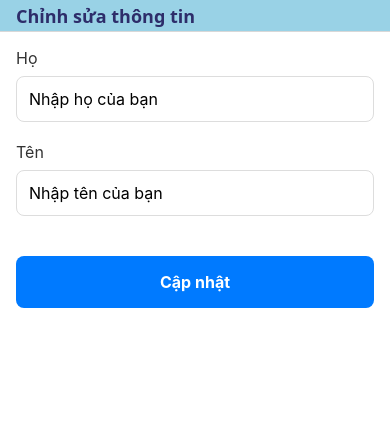
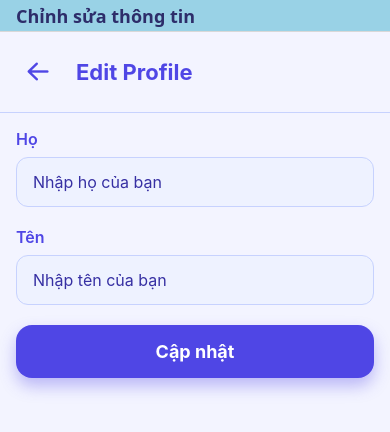
Before and after one commit to Geawn/BiKa, a React Native app: screen /EditProfile in a window 390 px wide. Shown: the top 432 px of the page. Built offline with nearby package versions, Linux system fonts and the light colour scheme; no server answers.

Commit message:
perf(ui): improve ui/ux for user module

```diff
--- a/screens/EditProfileScreen.js
+++ b/screens/EditProfileScreen.js
@@ -18,51 +18,27 @@ const EditProfileScreen = ({ navigation }) => {
   const [lastName, setLastName] = useState('');
 
   useEffect(() => {
-    console.log('[EditProfile] Screen mounted');
     fetchUserProfile();
   }, []);
 
   const fetchUserProfile = async () => {
-    console.log('[EditProfile] Fetching user profile...');
     try {
       const token = await AsyncStorage.getItem('token');
-      console.log('[EditProfile] Token retrieved:', token ? 'Token exists' : 'No token');
-
+      if (!token) throw new Error('Token missing');
       const response = await fetch(API_ENDPOINTS.USER_PROFILE, {
-        headers: {
-          'Authorization': `Bearer ${token}`,
-        },
+        headers: { Authorization: `Bearer ${token}` },
       });
-
-      if (!response.ok) {
-        console.error('[EditProfile] Profile fetch failed:', response.status);
-        throw new Error('Failed to fetch profile');
-      }
-
+      if (!response.ok) throw new Error('Failed to fetch profile');
       const data = await response.json();
-      console.log('[EditProfile] Profile data received:', {
-        firstName: data.first_name,
-        lastName: data.last_name,
-        email: data.email,
-        role: data.role
-      });
-
       setFirstName(data.first_name || '');
       setLastName(data.last_name || '');
     } catch (error) {
-      console.error('[EditProfile] Profile Error:', error.message);
       Alert.alert('Lỗi', 'Không thể tải thông tin người dùng');
     }
   };
 
   const handleUpdateProfile = async () => {
-    console.log('[EditProfile] Update profile initiated', {
-      firstName: firstName.trim(),
-      lastName: lastName.trim()
-    });
-
     if (!firstName.trim() || !lastName.trim()) {
-      console.log('[EditProfile] Validation failed: Empty fields');
       Alert.alert('Lỗi', 'Vui lòng nhập đầy đủ họ và tên');
       return;
     }
@@ -70,22 +46,14 @@ const EditProfileScreen = ({ navigation }) => {
     setLoading(true);
     try {
       const token = await AsyncStorage.getItem('token');
-      console.log('[EditProfile] Token retrieved:', token ? 'Token exists' : 'No token');
+      if (!token) throw new Error('Bạn cần đăng nhập lại');
 
-      if (!token) {
-        throw new Error('No authentication token found');
-      }
-
-      console.log('[EditProfile] Sending update request...');
       const response = await fetch(API_ENDPOINTS.USER_PROFILE, {
         method: 'PUT',
         headers: {
-          'Authorization': `Bearer ${token}`,
+          Authorization: `Bearer ${token}`,
           'Content-Type': 'application/json',
-          'Accept': 'application/json',
-          'X-CSRFToken': token,
         },
-        credentials: 'include',
         body: JSON.stringify({
           first_name: firstName.trim(),
           last_name: lastName.trim(),
@@ -93,34 +61,15 @@ const EditProfileScreen = ({ navigation }) => {
       });
 
       const responseData = await response.json();
-      console.log('[EditProfile] Response data:', responseData);
-
       if (!response.ok) {
-        console.error('[EditProfile] Update failed:', {
-          status: response.status,
-          statusText: response.statusText,
-          data: responseData
-        });
-
-        if (responseData.errors && responseData.errors[0]?.code === 'permission_denied') {
-          throw new Error('Không có quyền cập nhật thông tin');
-        }
-        throw new Error(responseData.message || 'Failed to update profile');
+        throw new Error(responseData.message || 'Không thể cập nhật thông tin');
       }
 
-      console.log('[EditProfile] Profile updated successfully');
       Alert.alert('Thành công', 'Cập nhật thông tin thành công', [
-        {
-          text: 'OK',
-          onPress: () => {
-            console.log('[EditProfile] Navigating back to UserScreen');
-            navigation.goBack();
-          },
-        },
+        { text: 'OK', onPress: () => navigation.goBack() },
       ]);
     } catch (error) {
-      console.error('[EditProfile] Update Error:', error.message);
-      Alert.alert('Lỗi', error.message || 'Không thể cập nhật thông tin');
+      Alert.alert('Lỗi', error.message || 'Có lỗi xảy ra khi cập nhật');
     } finally {
       setLoading(false);
     }
@@ -128,26 +77,31 @@ const EditProfileScreen = ({ navigation }) => {
 
   return (
     <View style={styles.container}>
+      <View style={styles.header}>
+        <TouchableOpacity onPress={() => navigation.goBack()} style={styles.backBtn}>
+          <AntDesign name="arrowleft" size={28} color="#4f46e5" />
+        </TouchableOpacity>
+        <Text style={styles.headerTitle}>Edit Profile</Text>
+      </View>
+
       <View style={styles.form}>
-        <View style={styles.inputGroup}>
         <Text style={styles.label}>Họ</Text>
         <TextInput
           style={styles.input}
           value={lastName}
           onChangeText={setLastName}
           placeholder="Nhập họ của bạn"
+          editable={!loading}
         />
-        </View>
 
-        <View style={styles.inputGroup}>
         <Text style={styles.label}>Tên</Text>
         <TextInput
           style={styles.input}
           value={firstName}
           onChangeText={setFirstName}
           placeholder="Nhập tên của bạn"
+          editable={!loading}
         />
-        </View>
 
         <TouchableOpacity
           style={[styles.updateButton, loading && styles.updateButtonDisabled]}
@@ -166,43 +120,48 @@ const EditProfileScreen = ({ navigation }) => {
 };
 
 const styles = StyleSheet.create({
-  container: {
-    flex: 1,
-    backgroundColor: '#fff',
+  container: { flex: 1, backgroundColor: '#f3f4ff' },
+  header: {
+    flexDirection: 'row',
+    alignItems: 'center',
+    paddingHorizontal: 16,
+    paddingVertical: 16,
+    borderBottomColor: '#c7d2fe',
+    borderBottomWidth: 1,
   },
-  form: {
-    padding: 16,
-  },
-  inputGroup: {
-    marginBottom: 20,
-  },
+  backBtn: { padding: 8, marginRight: 16 },
+  headerTitle: { fontSize: 22, fontWeight: '700', color: '#4f46e5' },
+  form: { padding: 16 },
   label: {
     fontSize: 16,
+    color: '#4f46e5',
     marginBottom: 8,
-    color: '#333',
+    fontWeight: '600',
   },
   input: {
+    backgroundColor: '#eef2ff',
+    borderRadius: 12,
+    paddingVertical: 14,
+    paddingHorizontal: 16,
+    fontSize: 16,
+    color: '#3730a3',
+    marginBottom: 20,
     borderWidth: 1,
-    borderColor: '#ddd',
-    borderRadius: 8,
-    padding: 12,
-    fontSize: 16,
+    borderColor: '#c7d2fe',
   },
   updateButton: {
-    backgroundColor: '#007AFF',
-    padding: 16,
-    borderRadius: 8,
+    backgroundColor: '#4f46e5',
+    borderRadius: 16,
+    paddingVertical: 16,
     alignItems: 'center',
-    marginTop: 20,
+    shadowColor: '#4f46e5',
+    shadowOffset: { width: 0, height: 8 },
+    shadowOpacity: 0.35,
+    shadowRadius: 16,
+    elevation: 6,
   },
-  updateButtonDisabled: {
-    opacity: 0.7,
-  },
-  updateButtonText: {
-    color: '#fff',
-    fontSize: 16,
-    fontWeight: 'bold',
-  },
+  updateButtonDisabled: { opacity: 0.7 },
+  updateButtonText: { color: '#fff', fontWeight: '700', fontSize: 18 },
 });
 
 export default EditProfileScreen;
--- a/screens/UserScreen.js
+++ b/screens/UserScreen.js
@@ -1,11 +1,20 @@
 import React, { useState, useEffect } from 'react';
-import { View, Text, StyleSheet, Image, TouchableOpacity, Alert } from 'react-native';
+import {
+  View,
+  Text,
+  StyleSheet,
+  Image,
+  TouchableOpacity,
+  Alert,
+  ScrollView,
+} from 'react-native';
 import { AntDesign } from '@expo/vector-icons';
 import AsyncStorage from '@react-native-async-storage/async-storage';
 import { API_ENDPOINTS } from '../config/api';
 
 const UserScreen = ({ navigation }) => {
   const [userData, setUserData] = useState(null);
+  const [loading, setLoading] = useState(true);
 
   useEffect(() => {
     fetchUserProfile();
@@ -14,22 +23,21 @@ const UserScreen = ({ navigation }) => {
   const fetchUserProfile = async () => {
     try {
       const token = await AsyncStorage.getItem('token');
+      if (!token) throw new Error('Token missing');
       const response = await fetch(API_ENDPOINTS.USER_PROFILE, {
         headers: {
-          'Authorization': `Token ${token}`,
+          Authorization: `Token ${token}`,
           'Content-Type': 'application/json',
         },
       });
-
-      if (!response.ok) {
-        throw new Error('Failed to fetch profile');
-      }
-
+      if (!response.ok) throw new Error('Failed to fetch profile');
       const data = await response.json();
       setUserData(data);
     } catch (error) {
       console.error('Profile Error:', error);
       Alert.alert('Lỗi', 'Không thể tải thông tin người dùng');
+    } finally {
+      setLoading(false);
     }
   };
 
@@ -46,12 +54,21 @@ const UserScreen = ({ navigation }) => {
     }
   };
 
+  if (loading) {
+    return (
+      <View style={styles.loadingContainer}>
+        <Text style={styles.loadingText}>Loading...</Text>
+      </View>
+    );
+  }
+
   return (
-    <View style={styles.container}>
+    <ScrollView contentContainerStyle={styles.container}>
       <View style={styles.header}>
-        <TouchableOpacity onPress={() => navigation.goBack()} style={styles.backButton}>
-          <AntDesign name="arrowleft" size={24} color="#333" />
+        <TouchableOpacity onPress={() => navigation.goBack()} style={styles.backBtn}>
+          <AntDesign name="arrowleft" size={28} color="#4f46e5" />
         </TouchableOpacity>
+        <Text style={styles.headerTitle}>User Profile</Text>
       </View>
 
       <View style={styles.profileSection}>
@@ -60,86 +77,114 @@ const UserScreen = ({ navigation }) => {
           style={styles.avatar}
         />
         <Text style={styles.name}>
-          {userData ? `${userData.first_name} ${userData.last_name}`.trim() || 'Chưa cập nhật tên' : 'Loading...'}
+          {userData ? `${userData.first_name} ${userData.last_name}`.trim() : 'Không có tên'}
         </Text>
-        <Text style={styles.email}>{userData?.email || 'Loading...'}</Text>
-        <Text style={styles.role}>{userData?.role || 'Loading...'}</Text>
+        <Text style={styles.email}>{userData?.email || ''}</Text>
+        <Text style={styles.role}>{userData?.role || ''}</Text>
       </View>
 
       <View style={styles.menuSection}>
         <TouchableOpacity
           style={styles.menuItem}
           onPress={() => navigation.navigate('EditProfile')}
+          activeOpacity={0.7}
         >
-          <AntDesign name="user" size={24} color="#333" />
+          <AntDesign name="user" size={24} color="#4f46e5" />
           <Text style={styles.menuText}>Edit Profile</Text>
         </TouchableOpacity>
 
-        <TouchableOpacity style={styles.menuItem}>
-          <AntDesign name="setting" size={24} color="#333" />
+        <TouchableOpacity style={styles.menuItem} activeOpacity={0.7}>
+          <AntDesign name="setting" size={24} color="#4f46e5" />
           <Text style={styles.menuText}>Account Settings</Text>
         </TouchableOpacity>
 
-        <TouchableOpacity style={styles.menuItem} onPress={handleLogout}>
-          <AntDesign name="logout" size={24} color="#333" />
-          <Text style={styles.menuText}>Logout</Text>
+        <TouchableOpacity
+          style={styles.menuItem}
+          onPress={handleLogout}
+          activeOpacity={0.7}
+        >
+          <AntDesign name="logout" size={24} color="#ef4444" />
+          <Text style={[styles.menuText, { color: '#ef4444' }]}>Logout</Text>
         </TouchableOpacity>
       </View>
-    </View>
+    </ScrollView>
   );
 };
 
 const styles = StyleSheet.create({
   container: {
+    padding: 24,
+    backgroundColor: '#f3f4ff',
+    flexGrow: 1,
+  },
+  loadingContainer: {
     flex: 1,
-    backgroundColor: '#fff',
+    justifyContent: 'center',
+    alignItems: 'center',
+    backgroundColor: '#f3f4ff',
+  },
+  loadingText: {
+    color: '#4f46e5',
+    fontSize: 18,
+    fontWeight: '600',
   },
   header: {
-    padding: 16,
-    borderBottomWidth: 1,
-    borderBottomColor: '#eee',
+    flexDirection: 'row',
+    alignItems: 'center',
+    marginBottom: 30,
   },
-  backButton: {
+  backBtn: {
     padding: 8,
+    marginRight: 16,
+  },
+  headerTitle: {
+    fontSize: 24,
+    fontWeight: '700',
+    color: '#4f46e5',
   },
   profileSection: {
     alignItems: 'center',
-    padding: 24,
+    marginBottom: 40,
   },
   avatar: {
     width: 120,
     height: 120,
     borderRadius: 60,
     marginBottom: 16,
+    backgroundColor: '#dbeafe',
   },
   name: {
     fontSize: 24,
-    fontWeight: 'bold',
-    marginBottom: 8,
+    fontWeight: '700',
+    color: '#1e40af',
+    marginBottom: 6,
   },
   email: {
     fontSize: 16,
-    color: '#666',
+    color: '#475569',
     marginBottom: 4,
   },
   role: {
     fontSize: 14,
-    color: '#888',
+    color: '#64748b',
     textTransform: 'capitalize',
   },
   menuSection: {
-    padding: 16,
+    borderTopWidth: 1,
+    borderTopColor: '#c7d2fe',
   },
   menuItem: {
     flexDirection: 'row',
     alignItems: 'center',
-    padding: 16,
+    paddingVertical: 18,
     borderBottomWidth: 1,
-    borderBottomColor: '#eee',
+    borderBottomColor: '#c7d2fe',
   },
   menuText: {
-    fontSize: 16,
     marginLeft: 16,
+    fontSize: 18,
+    color: '#4f46e5',
+    fontWeight: '600',
   },
 });
 
```
Lines whose indentation alone changed are shown as unchanged.
